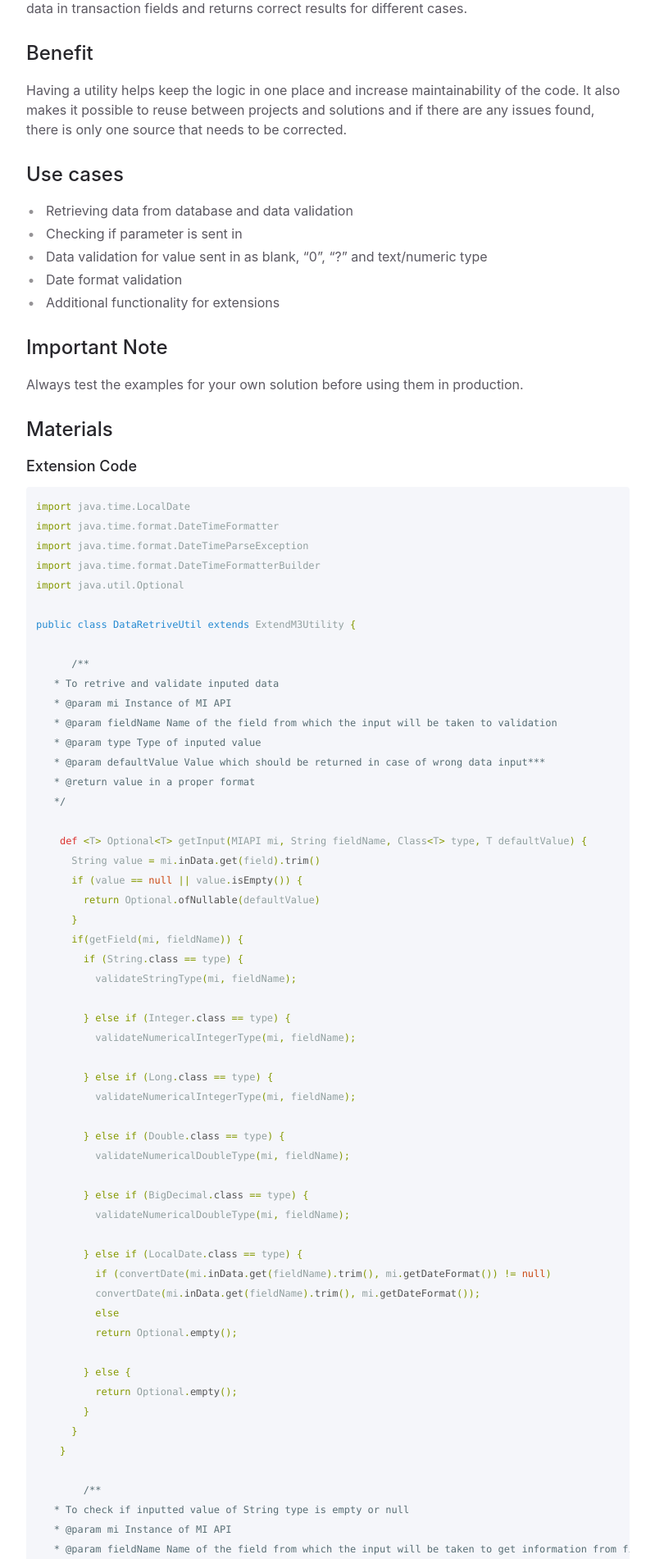
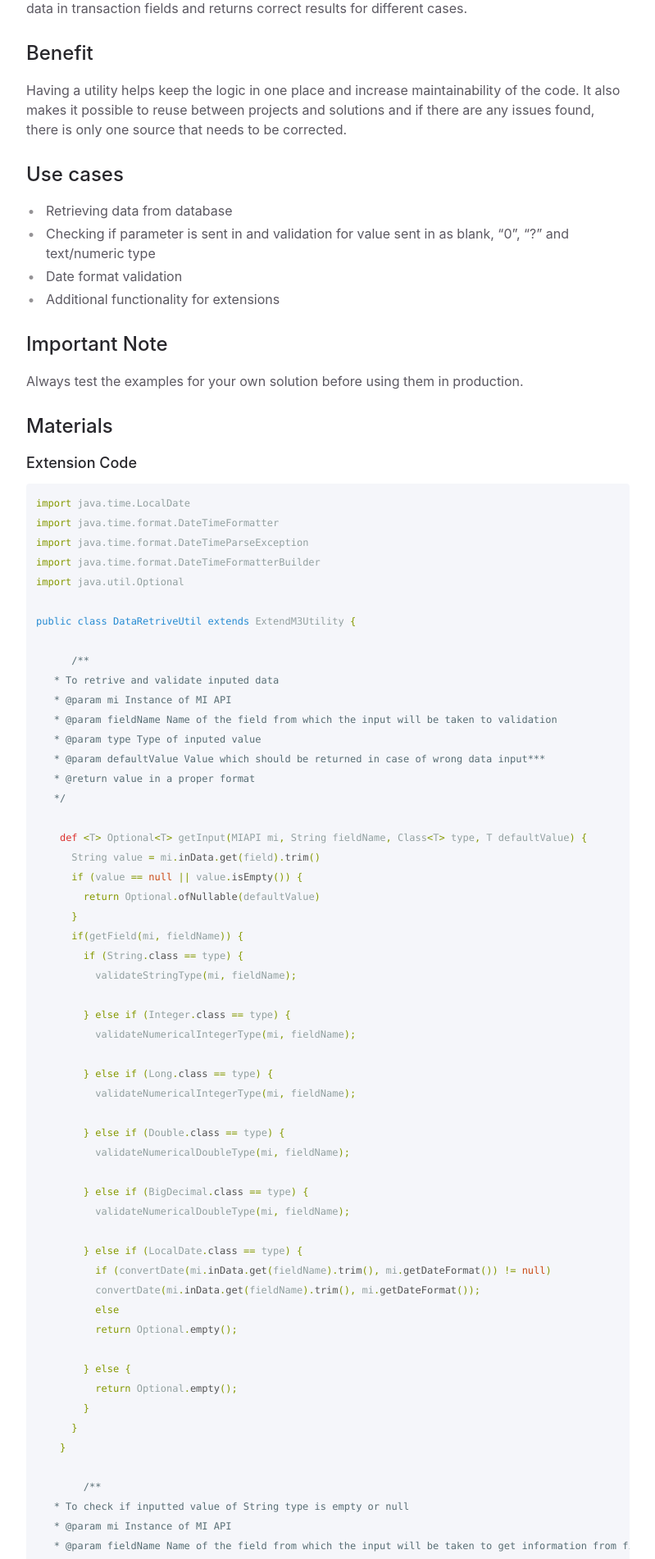
Before and after one commit to infor-cloud/xtendm3, a Jekyll site: the page built from docs/examples/Utility-DataRetriever.md, in a window 1280 px wide. Shown: the part 694-2596 px from the top of the page at 82% size, without its empty margins (372-1171 px from the left). Built offline with Jekyll 4.4.1, drawn with Linux system fonts in a browser that asks for light colours.

Commit message:
Use case update

```diff
--- a/docs/examples/Utility-DataRetriever.md
+++ b/docs/examples/Utility-DataRetriever.md
@@ -27,9 +27,8 @@ Having a utility helps keep the logic in one place and increase maintainability
 
 
 ## Use cases
-* Retrieving data from database and data validation
-* Checking if parameter is sent in
-* Data validation for value sent in as blank, “0”, “?” and text/numeric type
+* Retrieving data from database
+* Checking if parameter is sent in and validation for value sent in as blank, “0”, “?” and text/numeric type
 * Date format validation
 * Additional functionality for extensions
 
```
